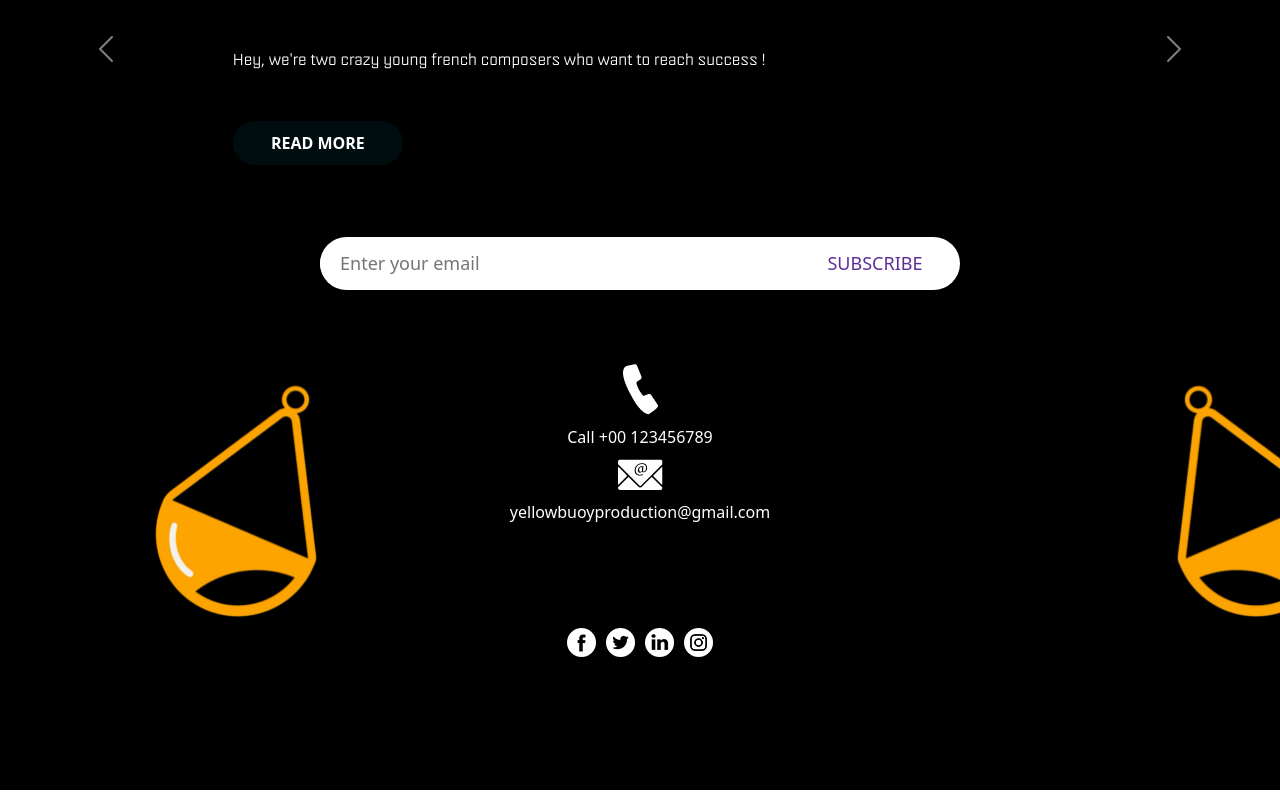
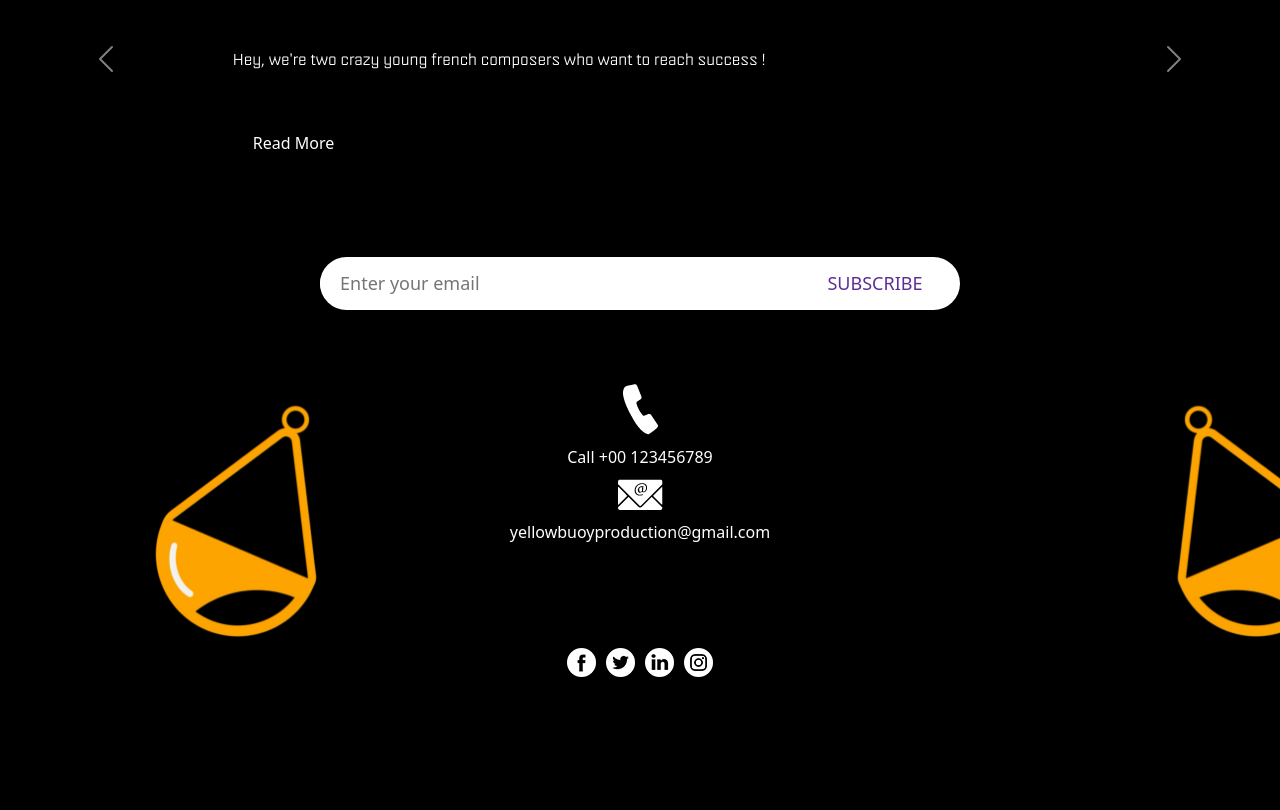
Before and after one commit to YBPStudios/ybpstudios.github.io, a Vue app: page / in a window 1280 px wide. Shown: the part 940-1750 px from the top of the page. Built offline with nearby package versions, Linux system fonts and the light colour scheme.

Commit message:
Petite amélioration boutons

```diff
--- a/src/components/Card.vue
+++ b/src/components/Card.vue
@@ -38,23 +38,23 @@ defineProps({
     width: 170px;
     float: left;
     margin-top: 50px;
+    margin-bottom: 20px;
 }
 
 .readmore_bt a {
-    width: 100%;
-    float: left;
-    font-size: 16px;
-    color: #ffffff;
-    background-color: #000d10;
-    text-align: center;
-    padding: 10px 0px;
-    border-radius: 30px;
-    font-weight: bold;
-    text-transform: uppercase;
+   color: #ffffff;
+   padding: 10px 20px;
+   border-radius: 5px;
+   display: inline-block;
+   box-sizing: border-box;
+   transition: transform 0.3s, background-color 0.3s, border 0.3s;
 }
 
 .readmore_bt a:hover {
-    color: #ffffff;
-    background-color: #2b2278;
+   color: #ffffff;
+   background-color: #000000;
+   border: 1px solid #ccc;
+   box-sizing: border-box;
+   transform: scale(1.1);
 }
 </style>
```
